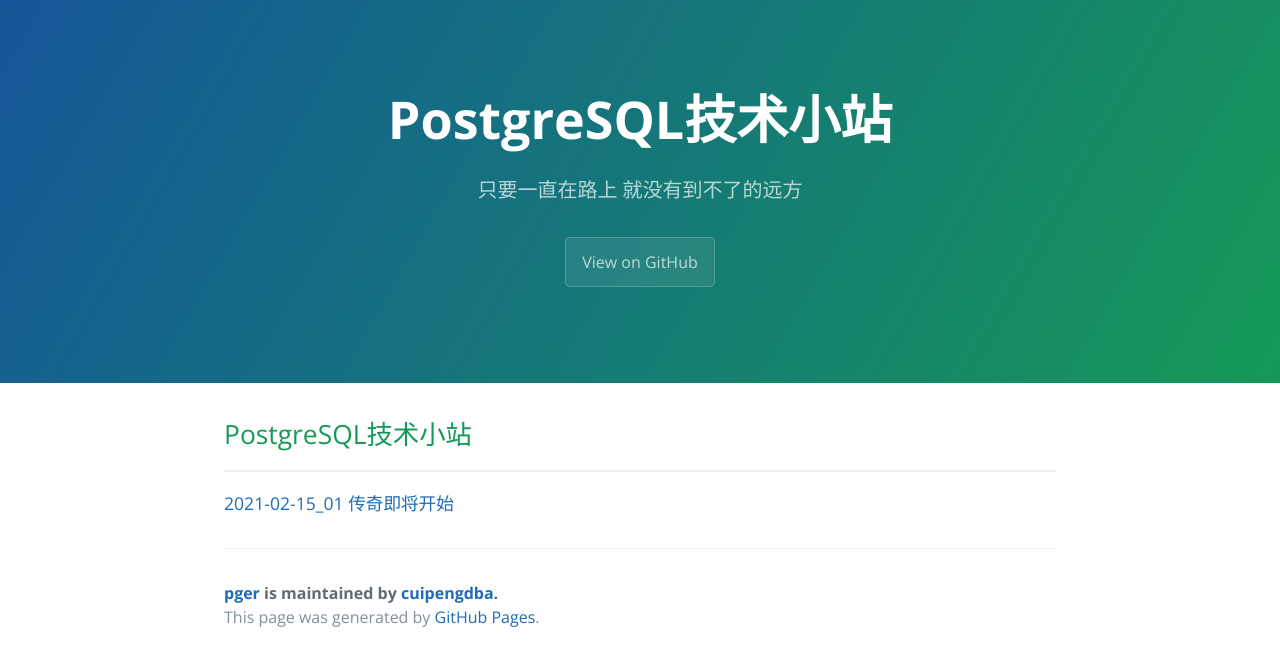
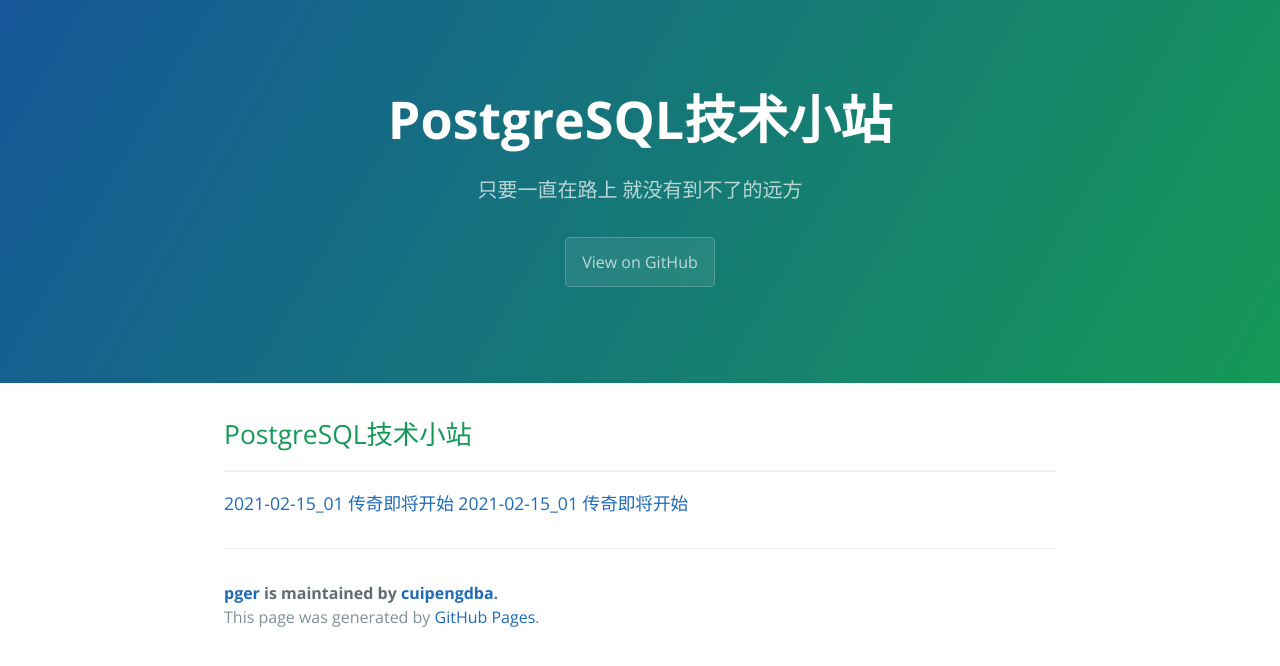
Before and after one commit to cuipengdba/pger, a Jekyll site: the page built from index.md, in a window 1280 px wide. Shown: the top 666 px of the page. Built offline with Jekyll 4.4.1, drawn with Linux system fonts in a browser that asks for light colours; our own code applies the rules of GitHub Pages for plain Markdown files.

Commit message:
Update index.md

```diff
--- a/index.md
+++ b/index.md
@@ -6,4 +6,5 @@ layout: default
 
 * * *
 
+[2021-02-15_01 传奇即将开始](pger/tree/202102/20210215_01.html)
 [2021-02-15_01 传奇即将开始](./tree/202102/20210215_01.md)
```
